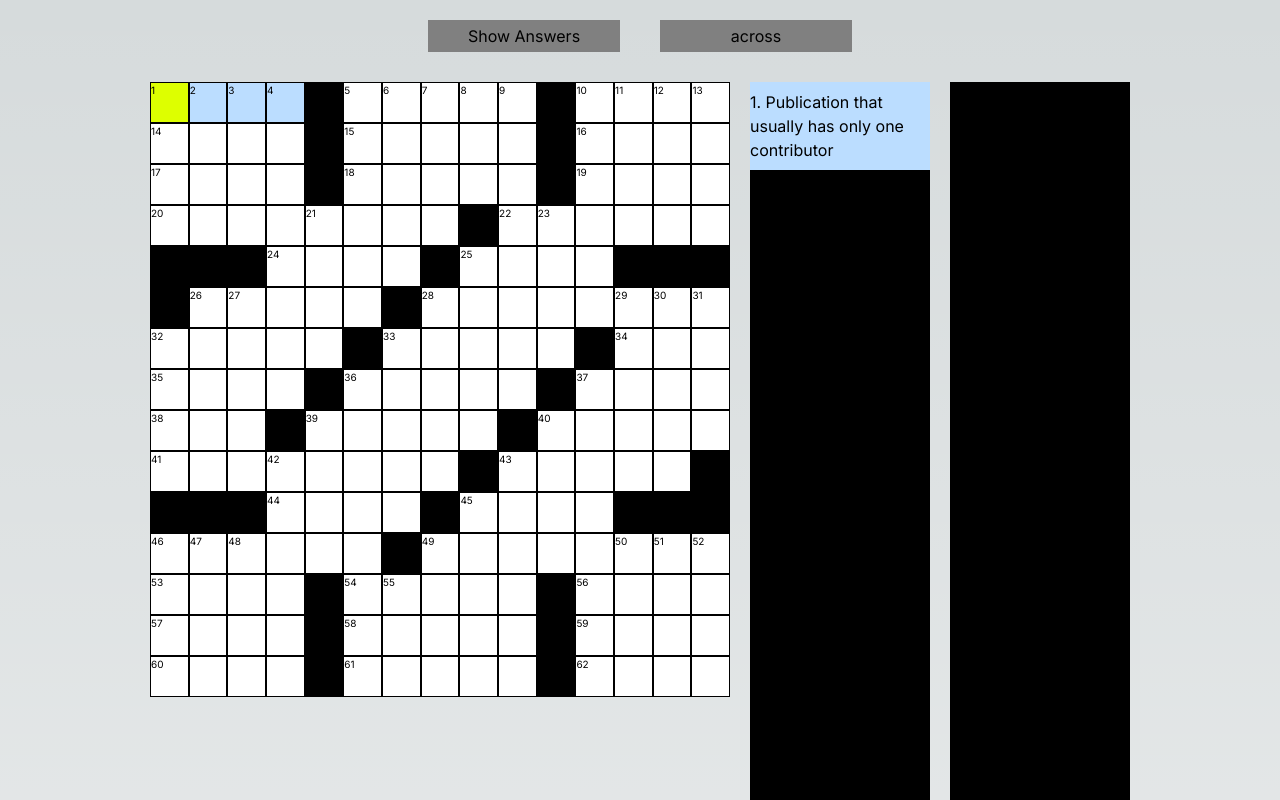
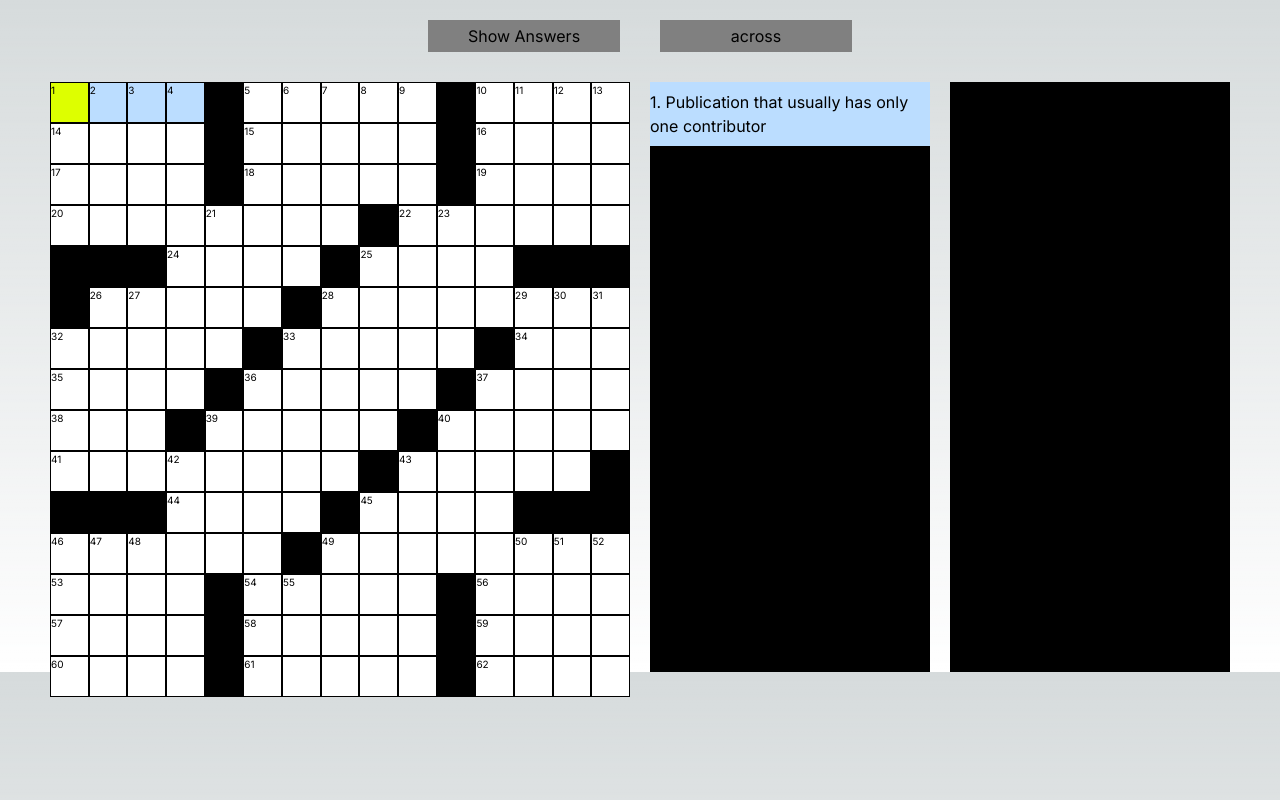
Before and after one commit to jdougross/crossword-frontend, a Next.js app: page / in a window 1280 px wide. Shown: the top 800 px of the page. Built offline with nearby package versions, Linux system fonts and the light colour scheme.

Commit message:
ADD: clues list scrolls to active clue

```diff
--- a/src/app/Cell.tsx
+++ b/src/app/Cell.tsx
@@ -15,11 +15,12 @@
   );
 }
 
-export function CellDisplay({ index, nextIndex }: Cell) {
+export function CellDisplay({ clues: linkedClues, index, nextIndex }: Cell) {
   const {
     grid,
     gridnums,
-    // clues,
+    clueListRefs,
+    clues,
     size,
     direction,
     highlightedSquares,
@@ -73,11 +74,8 @@
   }
 
   function handleClick() {
-    if (selectedSquare == index) {
-      toggleDirection();
-    } else {
-      selectSquare(index);
-    }
+    selectedSquare === index && toggleDirection();
+    selectSquare(index);
   }
 
   function ignoreTab(event: any) {
--- a/src/app/Clues.tsx
+++ b/src/app/Clues.tsx
@@ -1,22 +1,25 @@
-import { useContext } from "react";
+import React, { useContext } from "react";
 import { Clue } from "./types";
 import { GameContext } from "./page";
 import { theme } from "./utils";
-import { Flex, List, Text } from "@chakra-ui/react";
+import { Flex, List, ListItem, Text } from "@chakra-ui/react";
 
 function ClueDisplay({
-  // clueListIndex,
+  clueListIndex,
   direction: propDirection,
   clueNumber,
   gridIndex,
   text,
 }: Clue) {
   const {
+    clueListRefs,
     direction: contextDirection,
     highlightedClueNumber,
     setDirection,
     selectSquare,
   } = useContext(GameContext);
+
+  const ref = clueListRefs[propDirection][clueListIndex];
 
   const backgroundColor =
     clueNumber == highlightedClueNumber && propDirection === contextDirection
@@ -29,7 +32,12 @@
   }
 
   return (
-    <Text backgroundColor={backgroundColor} py={8} onClick={handleClick}>
+    <Text
+      backgroundColor={backgroundColor}
+      py={8}
+      onClick={handleClick}
+      ref={ref}
+    >
       {`${clueNumber}. ${text}`}
     </Text>
   );
@@ -43,7 +51,13 @@
   return (
     <Flex direction="row">
       {[across, down].map((list, listIndex) => (
-        <List width={200} padding={10} key={`list-${listIndex}`}>
+        <List
+          height={600}
+          width={300}
+          padding={10}
+          key={`list-${listIndex}`}
+          overflowY={"scroll"}
+        >
           {list.map((clue, index) => (
             <ClueDisplay {...clue} key={`clue-${index}`} />
           ))}
--- a/src/app/page.tsx
+++ b/src/app/page.tsx
@@ -18,7 +18,16 @@
 export const GameContext = createContext({} as GameContextType);
 
 function Crossword(props: CrosswordProps) {
-  const { cells, clues, grid, gridnums, initialGrid, inputRefs, size } = props;
+  const {
+    cells,
+    clues,
+    clueListRefs,
+    grid,
+    gridnums,
+    initialGrid,
+    inputRefs,
+    size,
+  } = props;
 
   const [allAnswersRevealed, setAllAnswersRevealed] = useState(false);
   const [direction, setDirection] = useState(Direction.ACROSS);
@@ -45,6 +54,11 @@
     );
   }
 
+  function selectSquare(i: number) {
+    inputRefs[i].current?.focus();
+    setSelectedSquare(i);
+  }
+
   const highlightedClueNumber = cells[selectedSquare].clues[direction];
   const highlightedClue =
     clues[direction].find(
@@ -54,6 +68,10 @@
     ? highlightedClue.cells
     : [selectedSquare];
 
+  // scroll the active clue to the top of its list
+  const clueListRef = clueListRefs[direction][highlightedClue.clueListIndex];
+  clueListRef?.current?.scrollIntoView({ behavior: "smooth", block: "start" });
+
   const dim = 600;
   const dimensions = {
     w: dim,
@@ -61,15 +79,11 @@
     padding: "10px",
   };
 
-  function selectSquare(i: number) {
-    inputRefs[i].current?.focus();
-    setSelectedSquare(i);
-  }
-
   const contextValue = {
     allAnswersRevealed,
     direction,
     cells,
+    clueListRefs,
     clues,
     grid,
     gridnums,
--- a/src/app/types.ts
+++ b/src/app/types.ts
@@ -23,10 +23,12 @@
     clueListIndex: number;
     direction: Direction;
   };
+  onClick?: () => void;
   prevClue: {
     clueListIndex: number;
     direction: Direction;
   };
+  ref?: React.RefObject<any>;
   text: string;
 }
 
@@ -50,6 +52,10 @@
 export interface CrosswordProps {
   author: string;
   cells: Cell[];
+  clueListRefs: {
+    across: React.RefObject<HTMLParagraphElement>[];
+    down: React.RefObject<HTMLParagraphElement>[];
+  };
   clues: {
     across: Clue[];
     down: Clue[];
@@ -71,6 +77,10 @@
   allAnswersRevealed: boolean;
   direction: Direction;
   cells: Cell[];
+  clueListRefs: {
+    across: React.RefObject<HTMLParagraphElement>[];
+    down: React.RefObject<HTMLParagraphElement>[];
+  };
   clues: { across: Clue[]; down: Clue[] };
   grid: string[];
   gridnums: number[];
--- a/src/app/utils.tsx
+++ b/src/app/utils.tsx
@@ -235,6 +235,17 @@
     () => React.createRef() as React.RefObject<HTMLInputElement>,
   );
 
+  const clueListRefs = {
+    across: Array.from(
+      { length: across.length },
+      () => React.createRef() as React.RefObject<HTMLParagraphElement>,
+    ),
+    down: Array.from(
+      { length: down.length },
+      () => React.createRef() as React.RefObject<HTMLParagraphElement>,
+    ),
+  };
+
   const cells = grid.map((c, i) => {
     // this is silly
     // maybe add "nextIndex.Across / .Down to this object?"
@@ -266,6 +277,7 @@
     initialGrid,
     inputRefs,
     cells,
+    clueListRefs,
     clues: { across, down },
     size: { rows, cols },
     title,
```
